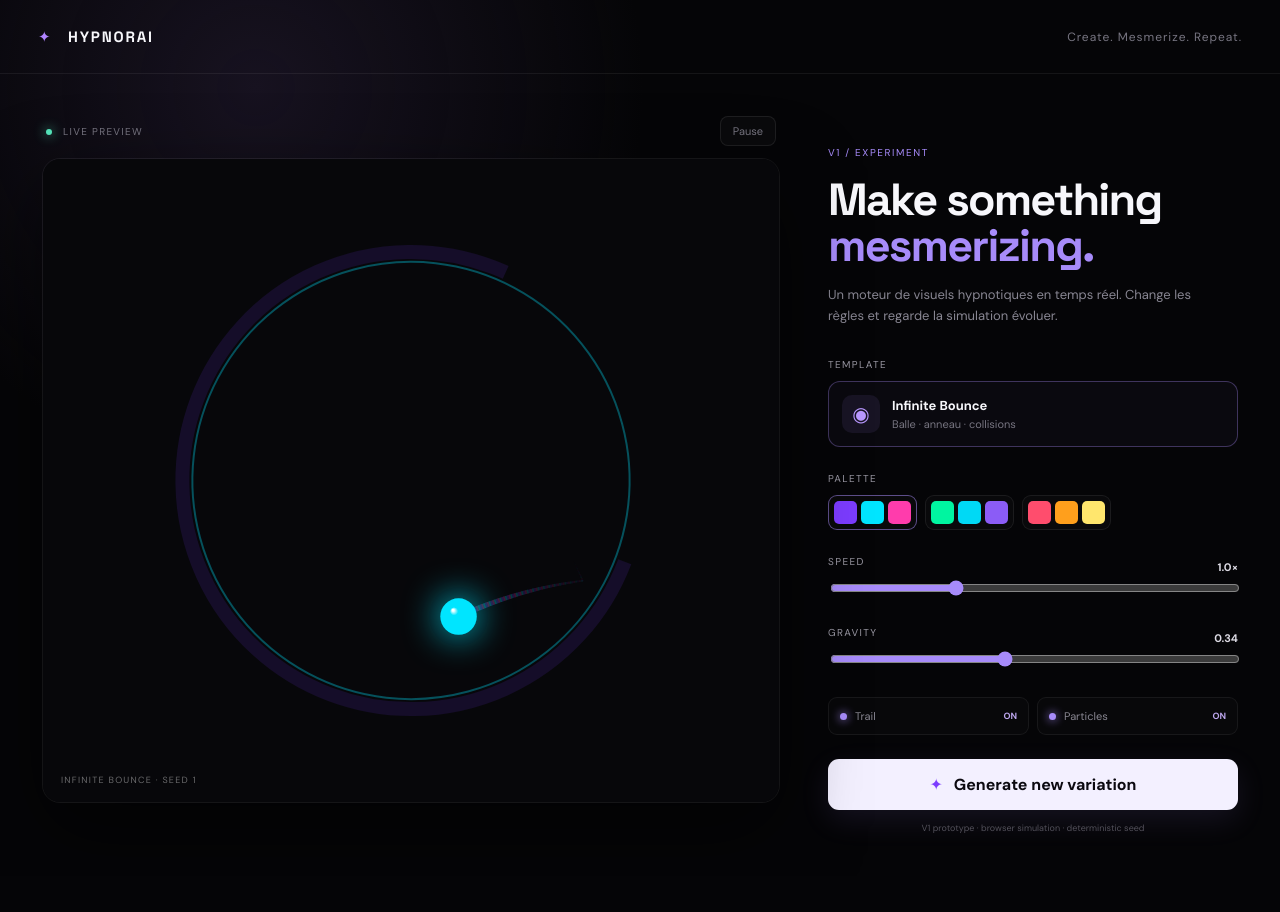
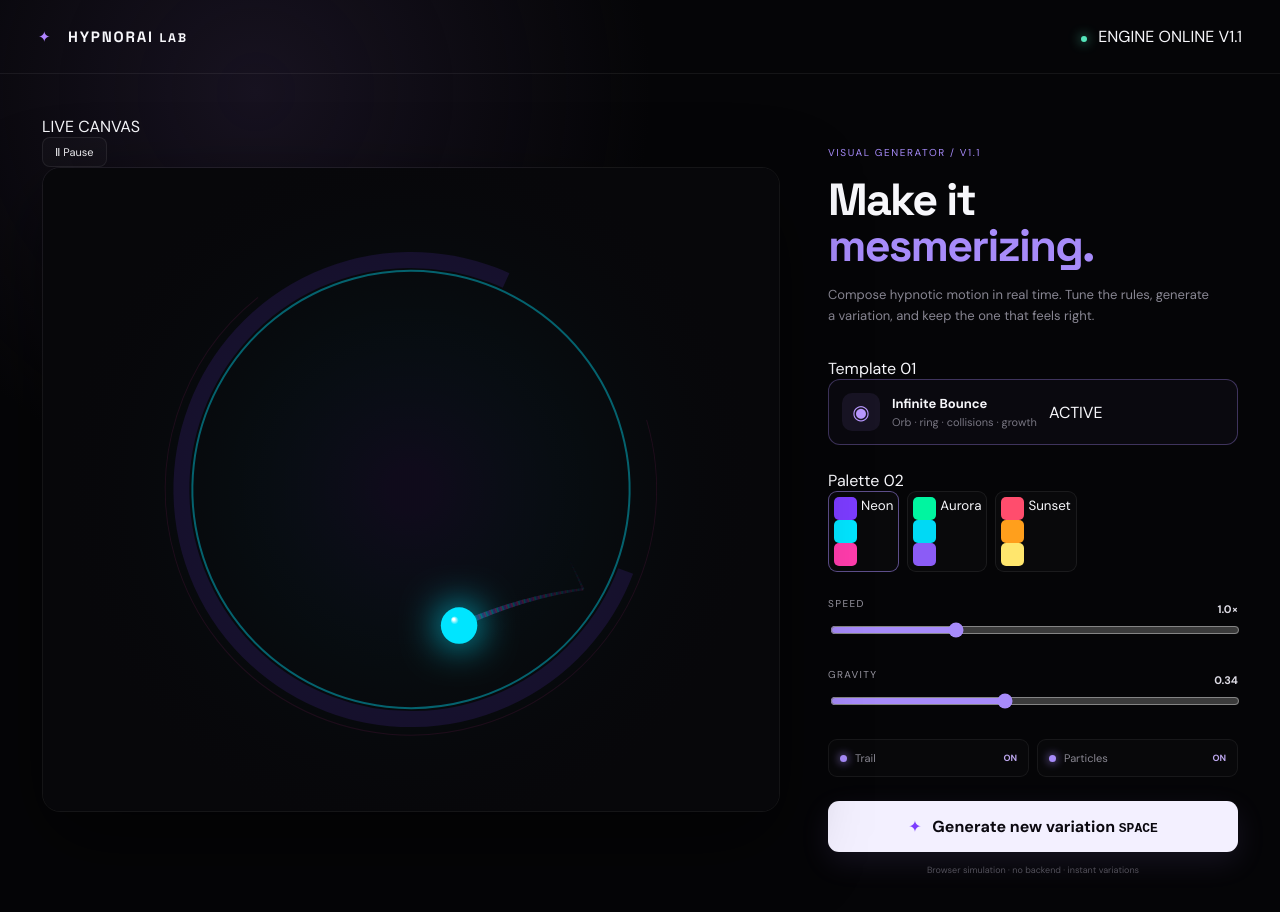
Before and after one commit to Riiddiimz/Hypnorai, a React (Vite) app: page / in a window 1280 px wide. Shown: the top 912 px of the page. Before the commit the page ends 876 px from the top, so only its background shows below. Built offline with nearby package versions, Linux system fonts and the light colour scheme.

Commit message:
feat: refresh V1.1 one-page experience

```diff
--- a/src/App.tsx
+++ b/src/App.tsx
@@ -12,6 +12,16 @@ const THEMES: Theme[] = [
   { name: 'Aurora', colors: ['#00f5a0', '#00d9f5', '#8b5cf6'], background: '#06100f', accent: '#5eead4' },
   { name: 'Sunset', colors: ['#ff4d6d', '#ff9f1c', '#ffe66d'], background: '#120907', accent: '#fb7185' },
 ]
+
+const seededRandom = (seed: number) => {
+  let t = seed >>> 0
+  return () => {
+    t += 0x6D2B79F5
+    let r = Math.imul(t ^ (t >>> 15), 1 | t)
+    r ^= r + Math.imul(r ^ (r >>> 7), 61 | r)
+    return ((r ^ (r >>> 14)) >>> 0) / 4294967296
+  }
+}
 
 function App() {
   const canvasRef = useRef<HTMLCanvasElement>(null)
@@ -37,51 +47,34 @@ function App() {
 
     const resize = () => {
       dpr = Math.min(window.devicePixelRatio || 1, 2)
-      const rect = canvas.getBoundingClientRect()
-      canvas.width = Math.floor(rect.width * dpr)
-      canvas.height = Math.floor(rect.height * dpr)
+      const r = canvas.getBoundingClientRect()
+      canvas.width = Math.floor(r.width * dpr)
+      canvas.height = Math.floor(r.height * dpr)
       ctx.setTransform(dpr, 0, 0, dpr, 0, 0)
     }
     resize()
     window.addEventListener('resize', resize)
 
-    const rect = () => canvas.getBoundingClientRect()
-    const bounds = () => {
-      const r = rect()
-      return { w: r.width, h: r.height }
-    }
+    const rng = seededRandom(seed * 9176 + themeIndex * 101)
+    const random = () => rng()
 
     let b = {
       x: 0.5,
       y: 0.5,
-      vx: 0.46,
-      vy: -0.72,
+      vx: (0.43 + random() * 0.22) * (seed % 2 ? 1 : -1),
+      vy: -0.7 - random() * 0.12,
       radius: 18,
-      hue: 0,
+      hue: seed * 47,
     }
 
     const history: { x: number; y: number }[] = []
     const sparks: { x: number; y: number; vx: number; vy: number; life: number; color: string }[] = []
 
-    const reset = () => {
-      b = {
-        x: 0.5,
-        y: 0.5,
-        vx: (0.45 + ((seed * 13) % 17) / 100) * (seed % 2 ? 1 : -1),
-        vy: -0.72,
-        radius: 18,
-        hue: seed * 47,
-      }
-      history.length = 0
-      sparks.length = 0
-    }
-    reset()
-
     const spawnSparks = (x: number, y: number, color: string) => {
       if (!particles) return
-      for (let i = 0; i < 16; i++) {
-        const a = Math.random() * Math.PI * 2
-        const v = 0.7 + Math.random() * 2.2
+      for (let i = 0; i < 18; i++) {
+        const a = random() * Math.PI * 2
+        const v = 0.7 + random() * 2.4
         sparks.push({ x, y, vx: Math.cos(a) * v, vy: Math.sin(a) * v, life: 1, color })
       }
     }
@@ -89,7 +82,9 @@ function App() {
     const draw = (now: number) => {
       const dt = Math.min((now - last) / 16.666, 2)
       last = now
-      const { w, h } = bounds()
+      const r = canvas.getBoundingClientRect()
+      const w = r.width
+      const h = r.height
 
       ctx.fillStyle = theme.background
       ctx.fillRect(0, 0, w, h)
@@ -98,18 +93,30 @@ function App() {
       const cy = h / 2
       const ringR = Math.min(w, h) * 0.34
 
+      const ambient = ctx.createRadialGradient(cx, cy, ringR * 0.1, cx, cy, ringR * 1.65)
+      ambient.addColorStop(0, theme.colors[0] + '12')
+      ambient.addColorStop(0.5, theme.colors[1] + '05')
+      ambient.addColorStop(1, '#00000000')
+      ctx.fillStyle = ambient
+      ctx.fillRect(0, 0, w, h)
+
       ctx.save()
       ctx.translate(cx, cy)
       ctx.rotate(Math.sin(now * 0.00035) * 0.12)
-      ctx.strokeStyle = theme.colors[1] + '55'
+      ctx.strokeStyle = theme.colors[1] + '66'
       ctx.lineWidth = 2
       ctx.beginPath()
       ctx.arc(0, 0, ringR, 0, Math.PI * 2)
       ctx.stroke()
-      ctx.strokeStyle = theme.colors[0] + '20'
-      ctx.lineWidth = 14
+      ctx.strokeStyle = theme.colors[0] + '22'
+      ctx.lineWidth = 16
       ctx.beginPath()
-      ctx.arc(0, 0, ringR + 10, 0.25, Math.PI * 1.6)
+      ctx.arc(0, 0, ringR + 11, 0.25, Math.PI * 1.6)
+      ctx.stroke()
+      ctx.strokeStyle = theme.colors[2] + '18'
+      ctx.lineWidth = 1
+      ctx.beginPath()
+      ctx.arc(0, 0, ringR + 27, -0.4, Math.PI * 1.25)
       ctx.stroke()
       ctx.restore()
 
@@ -140,7 +147,7 @@ function App() {
         }
 
         history.push({ x: cx + dx, y: cy + dy })
-        if (history.length > 85) history.shift()
+        if (history.length > 95) history.shift()
       }
 
       if (trail && history.length > 1) {
@@ -148,7 +155,7 @@ function App() {
           const p = history[i]
           const alpha = i / history.length
           ctx.beginPath()
-          ctx.strokeStyle = theme.colors[i % theme.colors.length] + Math.floor(alpha * 90).toString(16).padStart(2, '0')
+          ctx.strokeStyle = theme.colors[i % theme.colors.length] + Math.floor(alpha * 95).toString(16).padStart(2, '0')
           ctx.lineWidth = 1 + alpha * 5
           ctx.moveTo(history[i - 1].x, history[i - 1].y)
           ctx.lineTo(p.x, p.y)
@@ -180,7 +187,7 @@ function App() {
       const color = theme.colors[Math.floor(Math.abs(b.hue / 63)) % theme.colors.length]
 
       ctx.save()
-      ctx.shadowBlur = 36
+      ctx.shadowBlur = 38
       ctx.shadowColor = color
       ctx.fillStyle = color
       ctx.beginPath()
@@ -197,7 +204,7 @@ function App() {
       ctx.fill()
       ctx.restore()
 
-      if (running) raf = requestAnimationFrame(draw)
+      raf = requestAnimationFrame(draw)
     }
 
     raf = requestAnimationFrame(draw)
@@ -205,70 +212,72 @@ function App() {
       cancelAnimationFrame(raf)
       window.removeEventListener('resize', resize)
     }
-  }, [theme, speed, gravity, trail, particles, running, seed])
-
-  const regenerate = () => setSeed((s) => s + 1)
+  }, [theme, speed, gravity, trail, particles, running, seed, themeIndex])
 
   return (
     <main className="app-shell">
       <header className="topbar">
-        <div className="brand"><span className="brand-mark">✦</span> HYPNORAI</div>
-        <div className="tagline">Create. Mesmerize. Repeat.</div>
+        <div className="brand"><span className="brand-mark">✦</span> HYPNORAI <small>LAB</small></div>
+        <div className="top-status"><span className="status-dot" /> ENGINE ONLINE <span className="top-divider" /> V1.1</div>
       </header>
 
       <section className="workspace">
-        <div className="preview-card">
-          <div className="preview-top">
-            <div><span className="status-dot" /> LIVE PREVIEW</div>
-            <button className="ghost-btn" onClick={() => setRunning((v) => !v)}>{running ? 'Pause' : 'Play'}</button>
+        <div className="preview-column">
+          <div className="preview-head">
+            <div><span className="live-dot" /> LIVE CANVAS</div>
+            <button className="ghost-btn" onClick={() => setRunning(v => !v)}>{running ? 'Ⅱ Pause' : '▶ Play'}</button>
           </div>
           <div className="canvas-wrap">
             <canvas ref={canvasRef} />
-            <div className="preview-caption">INFINITE BOUNCE · SEED {seed}</div>
+            <div className="preview-meta"><span>INFINITE BOUNCE</span><span>SEED {seed.toString().padStart(3, '0')}</span></div>
+            <div className="corner corner-tl" /><div className="corner corner-tr" /><div className="corner corner-bl" /><div className="corner corner-br" />
           </div>
         </div>
 
         <aside className="controls">
-          <div className="eyebrow">V1 / EXPERIMENT</div>
-          <h1>Make something<br /><em>mesmerizing.</em></h1>
-          <p className="intro">Un moteur de visuels hypnotiques en temps réel. Change les règles et regarde la simulation évoluer.</p>
+          <div className="eyebrow">VISUAL GENERATOR / V1.1</div>
+          <h1>Make it<br /><em>mesmerizing.</em></h1>
+          <p className="intro">Compose hypnotic motion in real time. Tune the rules, generate a variation, and keep the one that feels right.</p>
 
           <div className="control-group">
-            <label>Template</label>
+            <div className="section-title">Template <span>01</span></div>
             <div className="template-card active">
               <div className="template-icon">◉</div>
-              <div><strong>Infinite Bounce</strong><span>Balle · anneau · collisions</span></div>
+              <div><strong>Infinite Bounce</strong><span>Orb · ring · collisions · growth</span></div>
+              <i>ACTIVE</i>
             </div>
           </div>
 
           <div className="control-group">
-            <label>Palette</label>
+            <div className="section-title">Palette <span>02</span></div>
             <div className="palette-row">
               {THEMES.map((t, i) => (
                 <button key={t.name} className={themeIndex === i ? 'palette active' : 'palette'} onClick={() => setThemeIndex(i)} title={t.name}>
-                  {t.colors.map((c) => <span key={c} style={{ background: c }} />)}
+                  <div className="palette-colors">{t.colors.map(c => <span key={c} style={{ background: c }} />)}</div>
+                  <small>{t.name}</small>
                 </button>
               ))}
             </div>
           </div>
 
-          <div className="control-group">
-            <div className="slider-label"><label>Speed</label><b>{speed.toFixed(1)}×</b></div>
-            <input type="range" min="0.4" max="2.4" step="0.1" value={speed} onChange={(e) => setSpeed(Number(e.target.value))} />
-          </div>
-
-          <div className="control-group">
-            <div className="slider-label"><label>Gravity</label><b>{gravity.toFixed(2)}</b></div>
-            <input type="range" min="0" max="0.8" step="0.01" value={gravity} onChange={(e) => setGravity(Number(e.target.value))} />
+          <div className="sliders">
+            <div className="control-group compact">
+              <div className="slider-label"><label>Speed</label><b>{speed.toFixed(1)}×</b></div>
+              <input type="range" min="0.4" max="2.4" step="0.1" value={speed} onChange={e => setSpeed(Number(e.target.value))} />
+            </div>
+            <div className="control-group compact">
+              <div className="slider-label"><label>Gravity</label><b>{gravity.toFixed(2)}</b></div>
+              <input type="range" min="0" max="0.8" step="0.01" value={gravity} onChange={e => setGravity(Number(e.target.value))} />
+            </div>
           </div>
 
           <div className="toggles">
-            <button onClick={() => setTrail((v) => !v)} className={trail ? 'toggle on' : 'toggle'}><span /> Trail <b>{trail ? 'ON' : 'OFF'}</b></button>
-            <button onClick={() => setParticles((v) => !v)} className={particles ? 'toggle on' : 'toggle'}><span /> Particles <b>{particles ? 'ON' : 'OFF'}</b></button>
+            <button onClick={() => setTrail(v => !v)} className={trail ? 'toggle on' : 'toggle'}><span /> Trail <b>{trail ? 'ON' : 'OFF'}</b></button>
+            <button onClick={() => setParticles(v => !v)} className={particles ? 'toggle on' : 'toggle'}><span /> Particles <b>{particles ? 'ON' : 'OFF'}</b></button>
           </div>
 
-          <button className="generate" onClick={regenerate}><span>✦</span> Generate new variation</button>
-          <div className="microcopy">V1 prototype · browser simulation · deterministic seed</div>
+          <button className="generate" onClick={() => setSeed(s => s + 1)}><span>✦</span> Generate new variation <kbd>SPACE</kbd></button>
+          <div className="microcopy">Browser simulation · no backend · instant variations</div>
         </aside>
       </section>
     </main>
```
